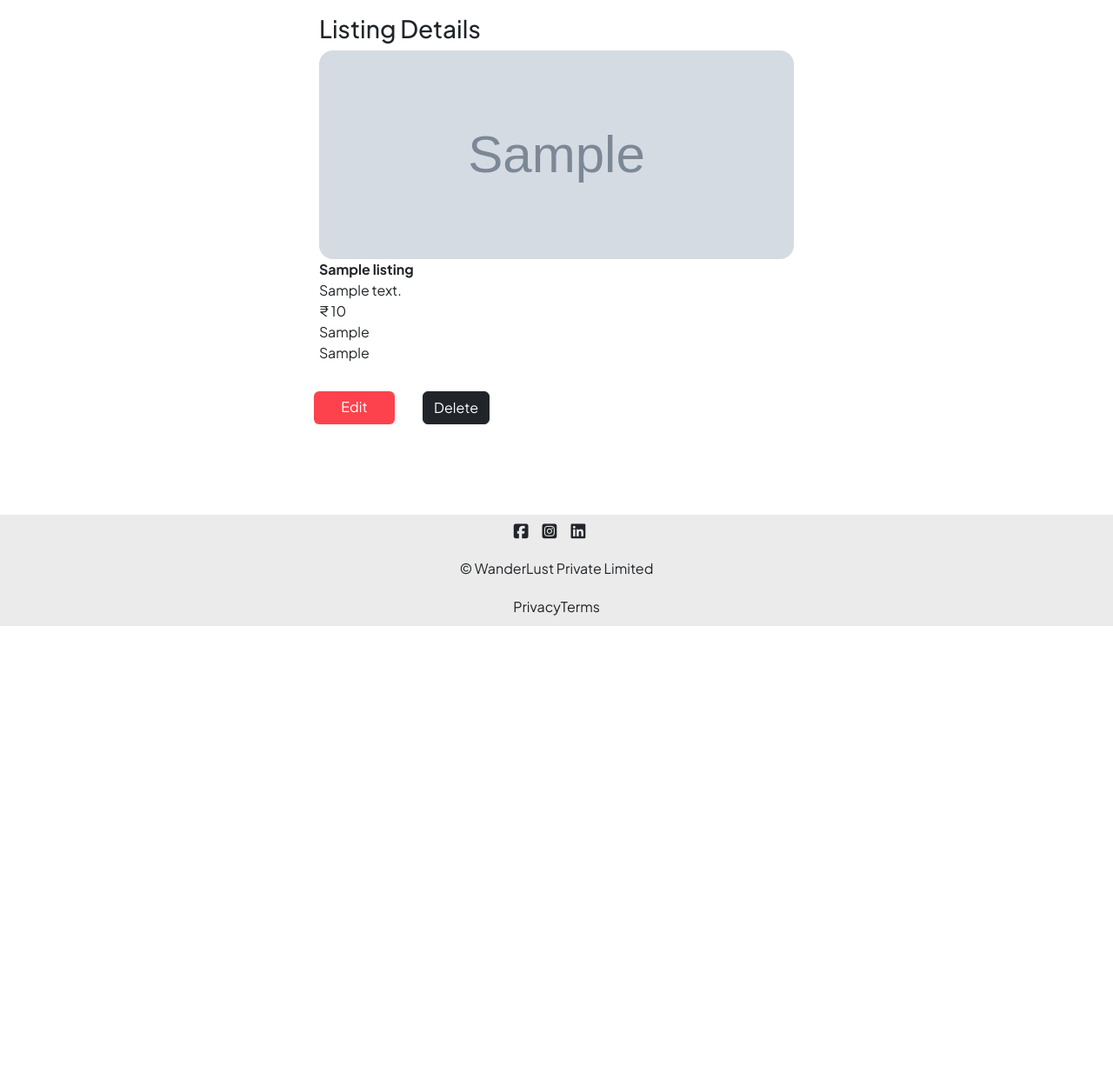
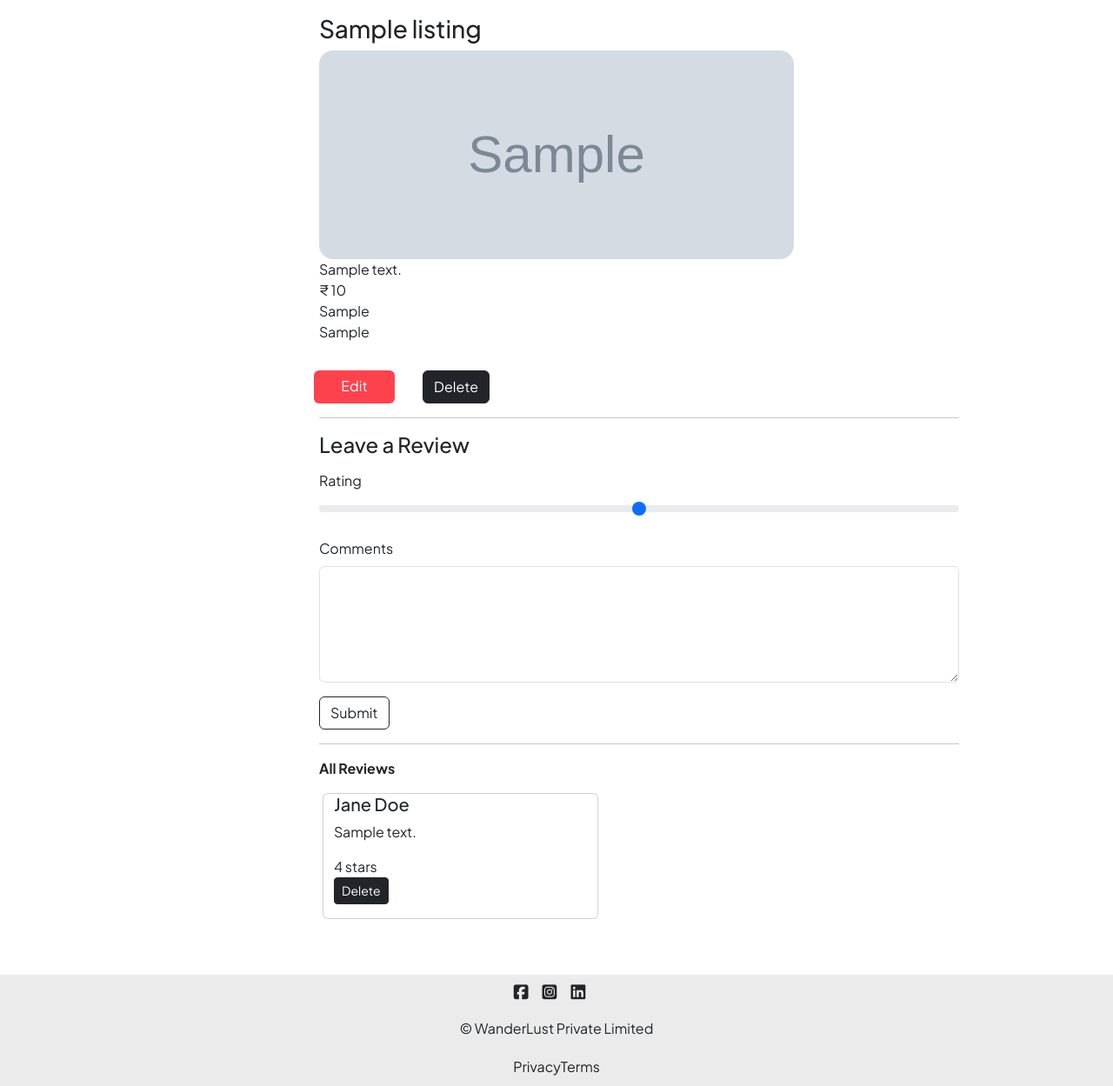
Before and after one commit to Ashwin-Alawe/WanderLust, a Node server app: page /listings/600000000000000000000001 in a window 1280 px wide. Shown: the part 80-1329 px from the top of the page at 87% size. Before the commit the page ends 800 px from the top, so only its background shows below. Run offline with Node 20, Linux system fonts and the light colour scheme; tables that the repository leaves empty hold one stand-in row (values such as "Sample post"); grey boxes marked "Sample" are stand-in pictures; some libraries are stand-ins or nearby versions.

Commit message:
Phase 2 - Review functionality added

```diff
--- a/app.js
+++ b/app.js
@@ -9,7 +9,8 @@ const methodOverride = require("method-override");
 const ejsMate = require("ejs-mate");
 const wrapAsync = require("./utils/wrapAsync.js")
 const ExpressError = require("./utils/ExpressError.js");
-const {listingSchema} = require("./schema.js");
+const {listingSchema, reviewSchema} = require("./schema.js");
+const Review = require("./models/review.js")
 
 main().then(() =>{
     console.log("connected to DB");
@@ -53,6 +54,19 @@ const validateListing = (req, res, next) =>{
         next();
     }
 };
+
+const validateReview = (req, res, next) =>{
+    let {error} = reviewSchema.validate(req.body);
+    if(error){
+        let errMsg = error.details.map((el) => el.message).join(",");
+        throw new ExpressError(400, errMsg);
+    }else{
+        next();
+    }
+};
+
+
+
 // index route
 app.get("/listings", wrapAsync(async (req, res) =>{
     const allListings = await Listing.find({});
@@ -67,7 +81,7 @@ app.get("/listings/new", (req, res) =>{
 // show route
 app.get("/listings/:id", wrapAsync(async (req, res) =>{
     let {id} = req.params;
-    const listing = await Listing.findById(id);
+    const listing = await Listing.findById(id).populate("reviews");
     res.render("listings/show.ejs", {listing});
 
 }))
@@ -101,6 +115,28 @@ app.delete("/listings/:id", wrapAsync(async (req, res) =>{
     res.redirect("/listings");
 }))
 
+// Reviews
+//Post route
+app.post("/listings/:id/reviews", validateReview, wrapAsync(async (req, res) => {
+    let listing = await Listing.findById(req.params.id);
+    let newReview = new Review(req.body.review);
+
+    listing.reviews.push(newReview);
+    await newReview.save();
+    await listing.save();
+
+    res.redirect(`/listings/${listing._id}`);
+}))
+
+// delete route
+app.delete("/listings/:id/reviews/:reviewId", wrapAsync(async (req, res) =>{
+    let {id, reviewId} = req.params;
+    await Listing.findByIdAndUpdate(id, {$pull: {reviews: reviewId}});
+    await Review.findByIdAndDelete(reviewId);
+
+    res.redirect(`/listings/${id}`);
+}))
+
 app.all("*", (req, res, next) =>{
     next(new ExpressError(404, "Page Not Found!"));
 })
--- a/models/listing.js
+++ b/models/listing.js
@@ -1,5 +1,6 @@
 const mongoose = require("mongoose");
 const Schema = mongoose.Schema;
+const Review = require("./review.js");
 
 const listingSchema = new Schema({
     title: {
@@ -15,9 +16,22 @@ const listingSchema = new Schema({
       },
     price: Number,
     location: String,
-    country: String
+    country: String,
+    reviews: [
+      {
+        type: Schema.Types.ObjectId,
+        ref: "Review"
+      }
+    ]
 
 });
+
+listingSchema.post("findOneAndDelete", async (listing) =>{
+  if(listing){
+    await Review.deleteMany({Review: {$in: listing.reviews}});
+  }
+
+})
 
 const Listing = mongoose.model("Listing", listingSchema);
 
--- a/public/css/style.css
+++ b/public/css/style.css
@@ -59,7 +59,7 @@ body{
 
 /* Cards */
 
-.card{
+.listing-card{
     border: none !important;
     margin-bottom: 2rem;
 }
--- a/views/listings/edit.ejs
+++ b/views/listings/edit.ejs
@@ -41,4 +41,3 @@
     </form>
 </div>
 </div>
-<script src="/js/script.js"></script>
--- a/views/listings/index.ejs
+++ b/views/listings/index.ejs
@@ -5,7 +5,7 @@
     <div class="row row-cols-lg-3 row-cols-md-2 row-cols-sm-1">
         <% for(let listing of allListings){ %>
             <a href="/listings/<%= listing._id %>" class="listing-link">
-            <div class="card col" >
+            <div class="card col listing-card" >
                 <img
                     src="<%= listing.image %>"
                     class="card-img-top"
--- a/views/listings/show.ejs
+++ b/views/listings/show.ejs
@@ -1,14 +1,13 @@
 <% layout("/layouts/boilerplate") %>
 <div class="row mt-3">
     <div class="col-8 offset-3">
-    <h3>Listing Details </h3>
+    <h3><%= listing.title %></h3>
     </div>
 
-    <div class="card col-6 offset-3 show-card">
+    <div class="card listing-card col-6 offset-3 show-card">
         <img src="<%= listing.image %>" class="card-img-top show-img" alt="listing_img">
         <div class="card-body">
           <p class="card-text">
-            <b><%= listing.title %></b> <br>
             <%= listing.description %> <br>
             &#8377; <%= listing.price.toLocaleString("en-IN") %> <br>
             <%= listing.location %> <br>
@@ -26,4 +25,38 @@
         </form>
     </div>
 
+    <div class="col-8 offset-3">
+      <hr>
+      <h4>Leave a Review</h4>
+      <form action="/listings/<%=listing.id%>/reviews" method="post" class="needs-validation" novalidate>
+        <div class="mb-3 mt-3">
+          <label for="rating" class="form-label">Rating</label>
+          <input type="range" min="1" max="5" name="review[rating]" class="form-range" >
+        </div>
+        <div class="mb-3 mt-3">
+          <label for="comment" class="form-label">Comments</label>
+          <textarea name="review[comment]" id="comment" cols="30" rows="5" class="form-control" required></textarea>
+          <div class="invalid-feedback">Please add some comment for review</div>
+        </div>
+        <button class="btn btn-outline-dark">Submit</button>
+      </form>
+      <hr>
+
+      <p><b>All Reviews </b> </p>
+      <div class="row">
+      <% for(review of listing.reviews) { %>
+        <div class="card col-5 ms-3 mb-3">
+           <div class="card-body">
+            <h5 class="card-title">Jane Doe</h5>
+            <p class="card-text"><%= review.comment %></p>
+            <p class="card-text"><%= review.rating %> stars</p>
+           </div>
+           <form action="/listings/<%= listing._id %>/reviews/<%= review._id %>?_method=DELETE" method="post" class="mb-3">
+            <button class="btn btn-sm btn-dark">Delete</button>
+           </form>
+        </div>
+       <% } %>
+      </div>
+    </div>
+
 </div>
```
Also changed, not shown: models/review.js (added, +17 -0 lines), schema.js (+7 -0 lines).
